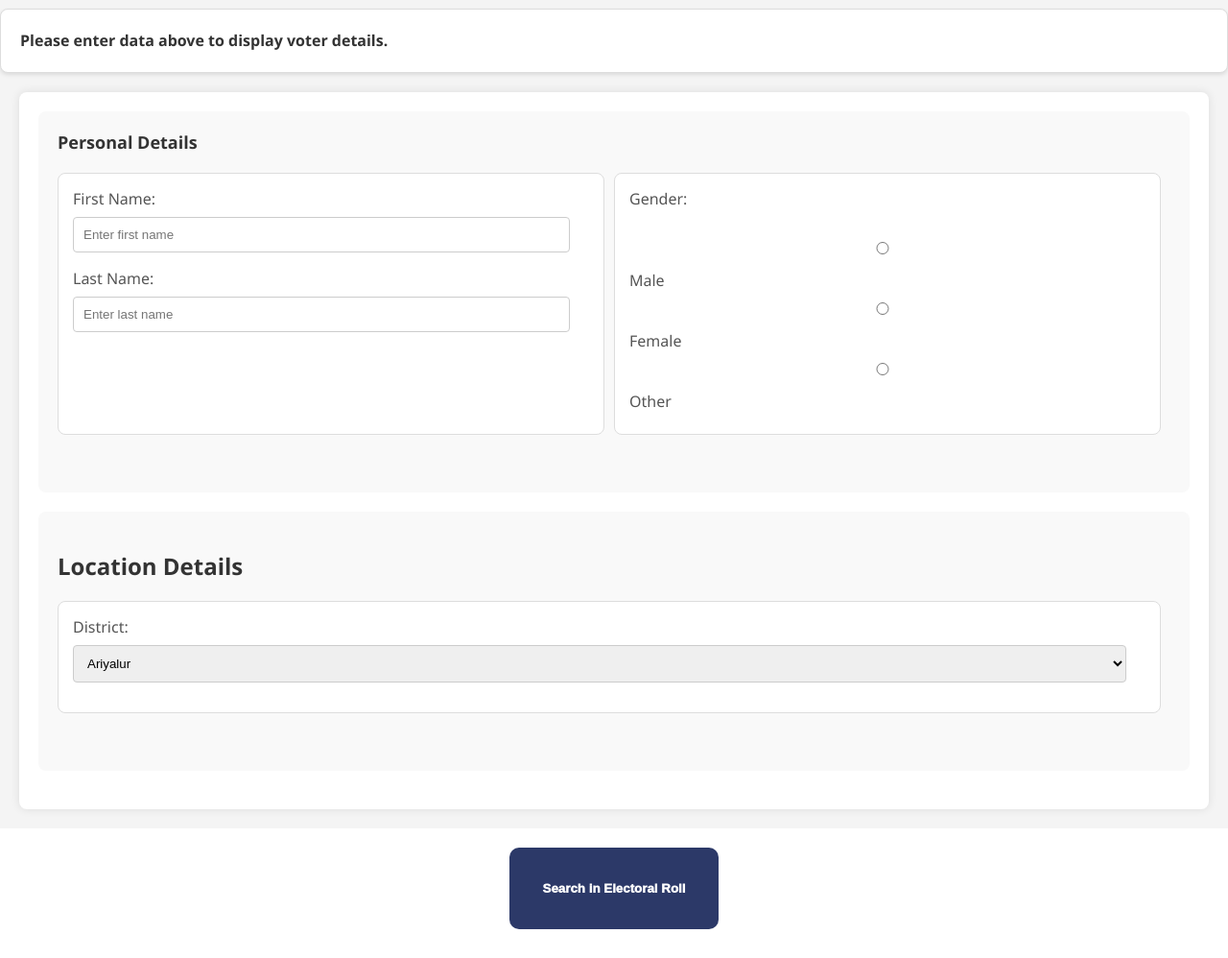
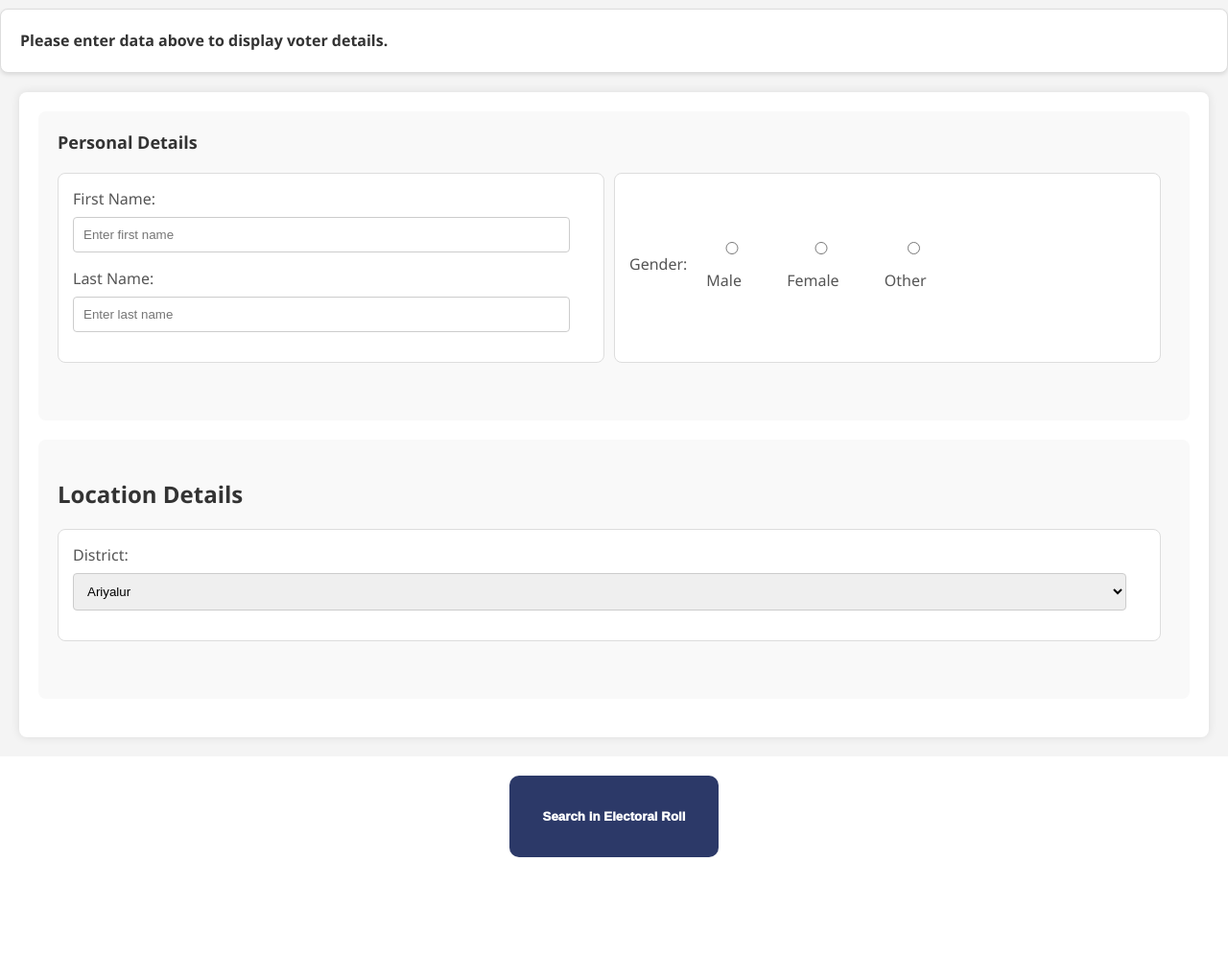
Before and after one commit to kesav25155/election_commission_tn_unofficial, a PHP site: page /search.php in a window 1280 px wide. Shown: the part 225-1223 px from the top of the page at 96% size. After the commit the page ends 1118 px from the top, so only its background shows below. Run offline with PHP 8.4, Linux system fonts and the light colour scheme; some libraries are stand-ins or nearby versions.

Commit message:
Update search.php

```diff
--- a/search.php
+++ b/search.php
@@ -174,6 +174,20 @@
 
         .small-button {
             margin-right: 10px; /* Adjust as needed */
+        }
+
+                .gender-radio {
+            display: flex;
+            flex-wrap: wrap;
+            align-items: center;
+        }
+
+        .gender-radio label {
+            margin-right: 20px;
+        }
+
+        .gender-radio input {
+            margin-right: 5px;
         }
 
         .small-button {
@@ -376,15 +390,12 @@ if ($_SERVER['REQUEST_METHOD'] === 'GET') {
                         <label for="lastName">Last Name:</label>
                         <input type="text" id="lastName" name="lastName" placeholder="Enter last name">
                     </div>
-<div class="light-box gender-radio">
-        <label>Gender:</label><br>
-
-        <div class="gender-options">
-            <label><input type="radio" name="gender" value="male"> Male</label>
-            <label><input type="radio" name="gender" value="female"> Female</label>
-            <label><input type="radio" name="gender" value="other"> Other</label>
-        </div>
-    </div>
+                    <div class="light-box gender-radio">
+                        <label>Gender:</label>
+                        <label><input type="radio" name="gender" value="male"> Male</label>
+                        <label><input type="radio" name="gender" value="female"> Female</label>
+                        <label><input type="radio" name="gender" value="other"> Other</label>
+                    </div>
                 </div>
             </section>
 
```
